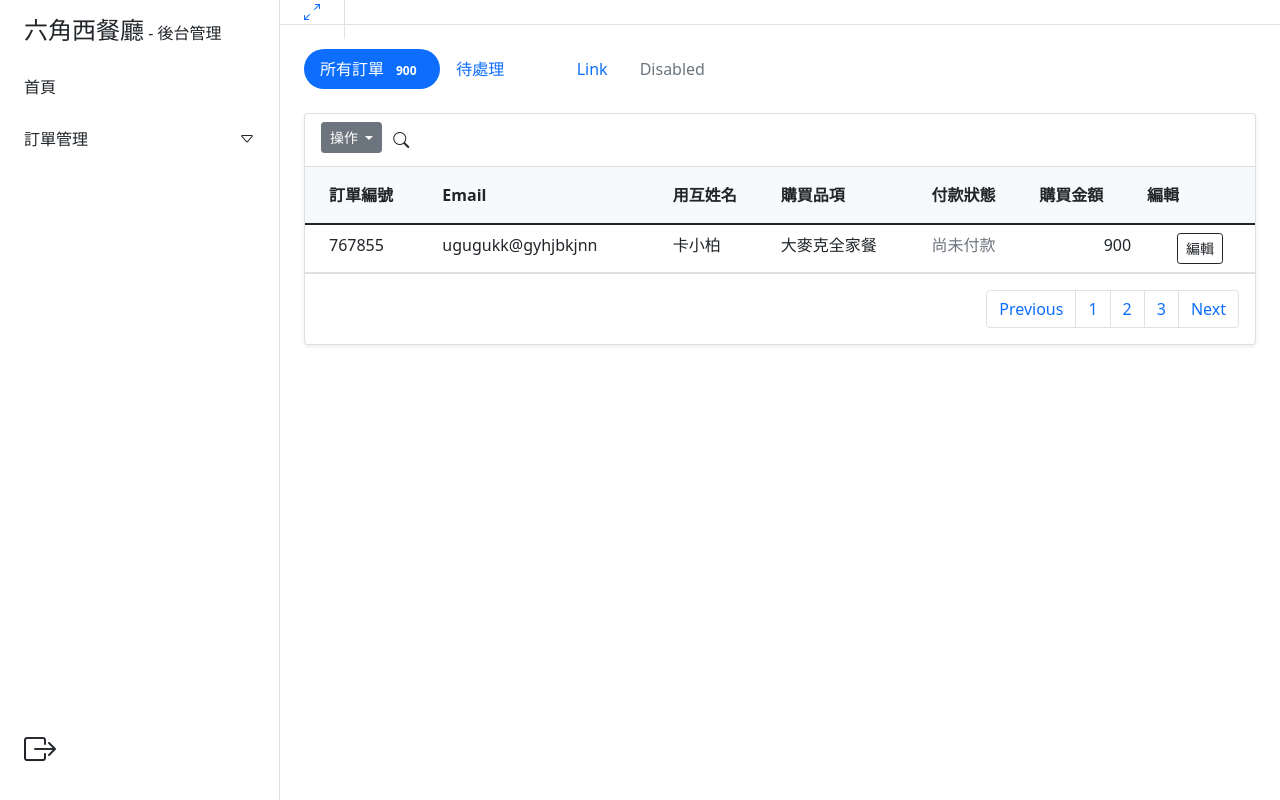
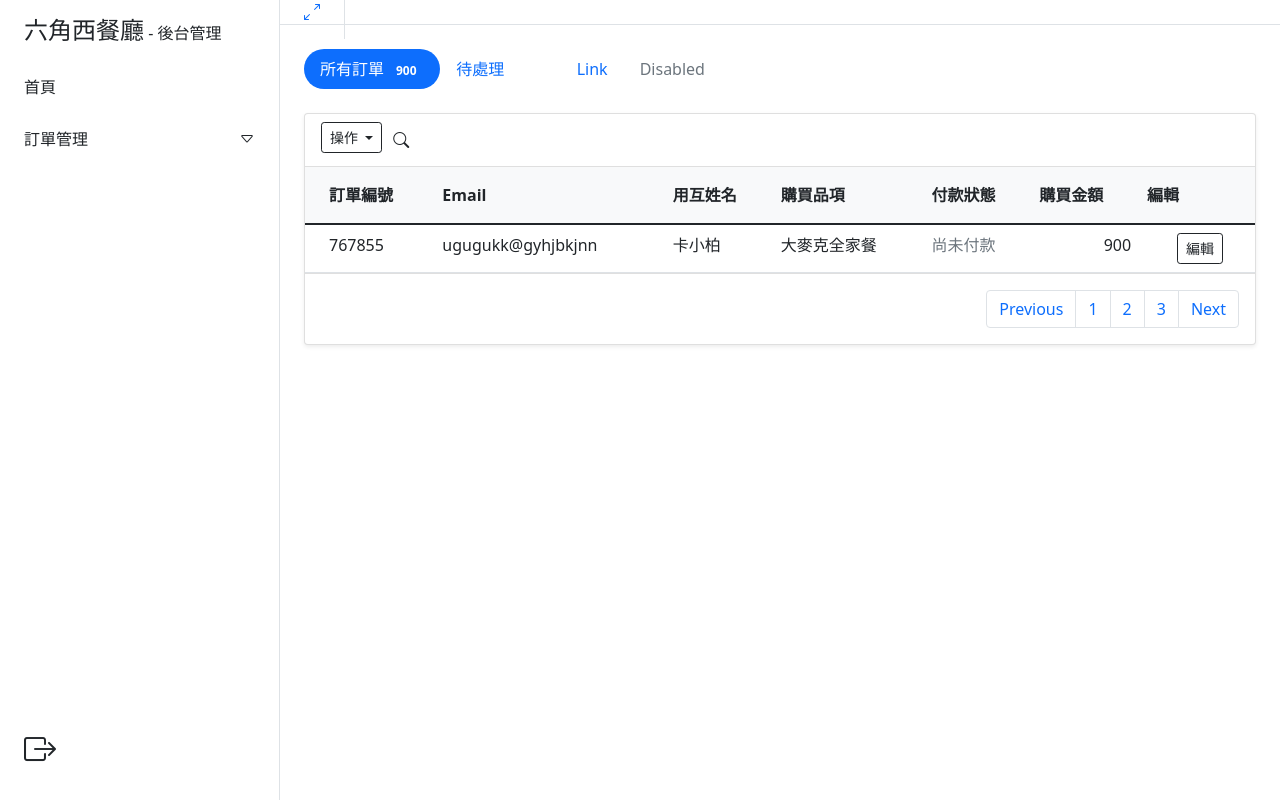
Before and after one commit to afwyou/Hexschool-Bootstrap5-Dashboard, a website: page orders.html in a window 1280 px wide. Drawn offline with nearby package versions, Linux system fonts and the light colour scheme.

Commit message:
修正button樣式

```diff
--- a/orders.html
+++ b/orders.html
@@ -88,7 +88,7 @@
           <div class="card-header bg-transparent">
             <div class="input-group">
               <div class="dropdown">
-                <button class="btn btn-secondary dropdown-toggle btn-sm" type="button" id="dropdownMenuButton1"
+                <button class="btn btn-outline-dark dropdown-toggle btn-sm" type="button" id="dropdownMenuButton1"
                   data-bs-toggle="dropdown" aria-expanded="false">
                   操作
                 </button>
```
